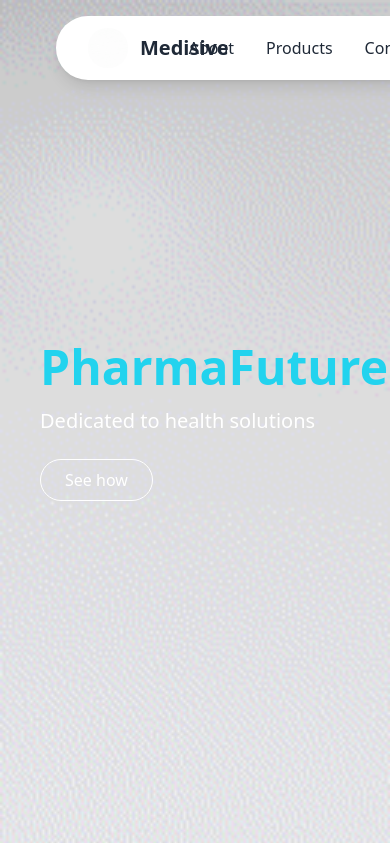
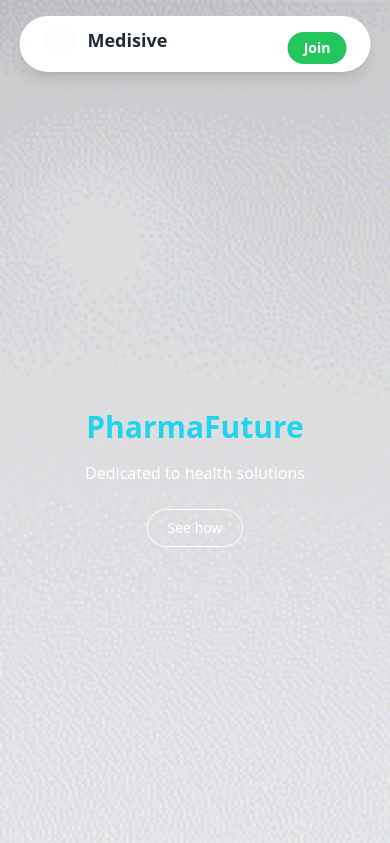
Before and after one commit to vaibhav14895/medisive, a Django app: page / in a window 390 px wide. Shown: the top 843 px of the page. Run offline with Django 4.2, Linux system fonts and the light colour scheme; some libraries are stand-ins or nearby versions.

Commit message:
responsive

```diff
--- a/medisive/medisive/settings.py
+++ b/medisive/medisive/settings.py
@@ -25,7 +25,9 @@ SECRET_KEY = 'django-insecure-7)afk7@jyycm%jbieec&=hqnzsn!1f$m!z3o3-crmlotjf%bv2
 # SECURITY WARNING: don't run with debug turned on in production!
 DEBUG = True
 
-ALLOWED_HOSTS = ['medisive.onrender.com']
+ALLOWED_HOSTS = ['medisive.onrender.com',
+                 'localhost',
+                 '127.0.0.1',]
 
 
 # Application definition
--- a/medisive/template/index.html
+++ b/medisive/template/index.html
@@ -14,29 +14,44 @@
 
 
 
+    {% load static %}
+
     <!-- Hero Section -->
-    <section class="relative w-full h-screen bg-cover bg-center flex flex-col justify-center px-10 text-white"
-        style="background-image: url({% static  'images/giphy1.gif' %});">
+    <section
+        class="relative w-full h-screen bg-cover bg-center flex flex-col justify-center items-center px-4 md:px-10 text-white"
+        style="background-image: url({% static 'images/giphy1.gif' %});">
 
         <!-- Floating Navbar -->
-        <nav class="fixed top-0 z-50 bg-white shadow-lg rounded-full px-8 py-3 mx-4 mt-4 flex justify-between items-center w-[95%] text-gray-800">
-            <div class="flex items-center space-x-3">
-                <img src="{% static  'images/logo/mainlogo.gif' %}" alt="Logo" class="h-10 w-10 rounded-full" />
-                <span class="text-xl font-bold">Medisive</span>
+        <nav
+            class="fixed top-0 left-1/2 transform -translate-x-1/2 z-50 bg-white shadow-lg rounded-full px-6 md:px-8 py-2 md:py-3 mt-4 flex flex-wrap justify-between items-center w-[90%] max-w-7xl text-gray-800">
+            <div class="flex items-center space-x-3 mb-2 md:mb-0">
+                <img src="{% static 'images/logo/mainlogo.gif' %}" alt="Logo"
+                    class="h-8 w-8 md:h-10 md:w-10 rounded-full" />
+                <span class="text-lg md:text-xl font-bold">Medisive</span>
             </div>
-            <ul class="flex space-x-8 font-medium">
+            <ul class="hidden md:flex flex-wrap gap-4 md:space-x-8 font-medium text-sm md:text-base">
                 <li><a href="#about" class="hover:text-blue-600">About</a></li>
                 <li><a href="#products" class="hover:text-blue-600">Products</a></li>
                 <li><a href="#contact" class="hover:text-blue-600">Contact</a></li>
             </ul>
-            <button class="bg-green-500 text-white px-5 py-2 rounded-full hover:bg-green-600 font-semibold">Join</button>
+
+            <button
+                class="bg-green-500 text-white px-4 md:px-5 py-1.5 md:py-2 rounded-full hover:bg-green-600 font-semibold text-sm md:text-base mt-2 md:mt-0">
+                Join
+            </button>
         </nav>
-        <h1 class="text-5xl font-bold text-cyan-400">PharmaFuture</h1>
-        <p class="text-xl mt-4">Dedicated to health solutions</p>
-        <a href="#"
-            class="mt-6 border border-white text-white px-6 py-2 rounded-full hover:bg-white hover:text-black w-max">See
-            how</a>
+
+        <!-- Hero Text -->
+        <div class="text-center mt-28 md:mt-40 px-4">
+            <h1 class="text-3xl md:text-5xl font-bold text-cyan-400">PharmaFuture</h1>
+            <p class="text-base md:text-xl mt-4">Dedicated to health solutions</p>
+            <a href="#"
+                class="mt-6 inline-block border border-white text-white px-5 py-2 rounded-full hover:bg-white hover:text-black text-sm md:text-base">
+                See how
+            </a>
+        </div>
     </section>
+
 
     <!-- Innovation Section -->
     <section class="bg-cyan-500 text-white text-center py-20">
```
Also changed, not shown: test.html (+35 -5 lines).
